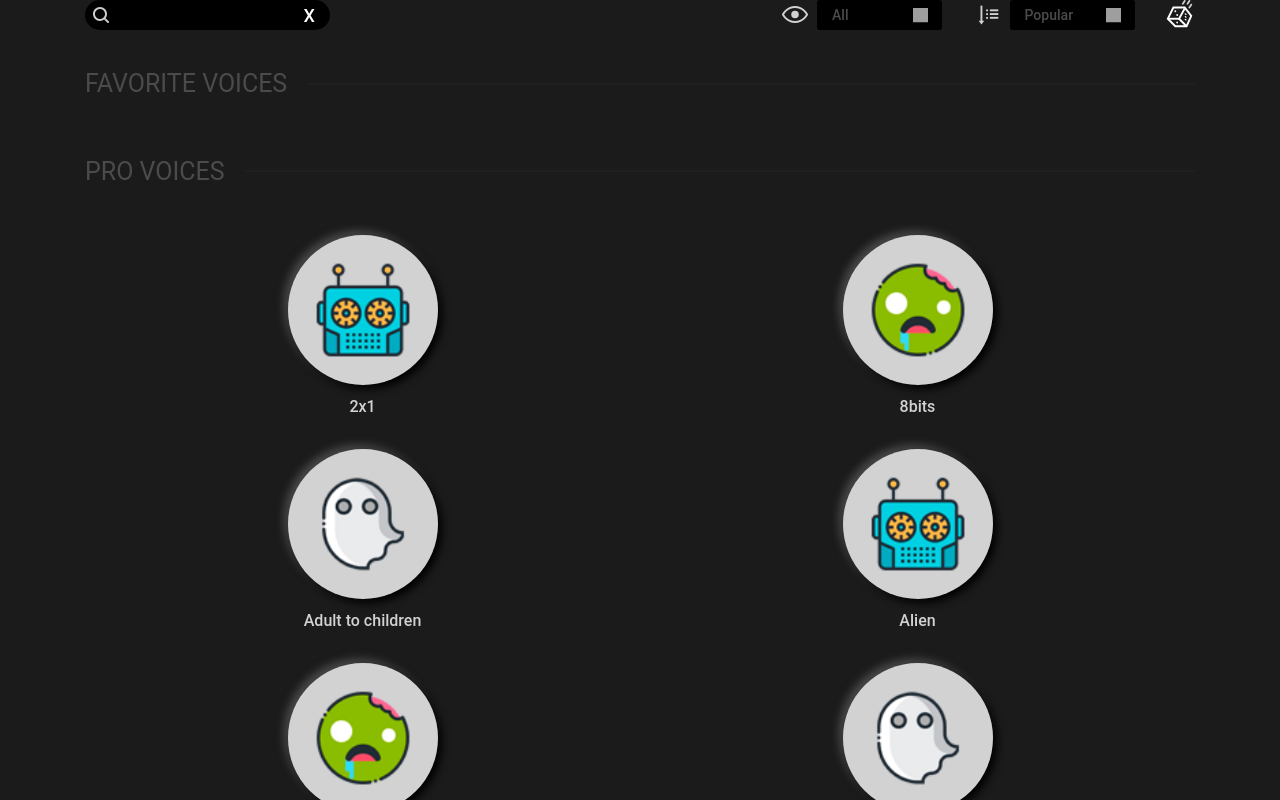
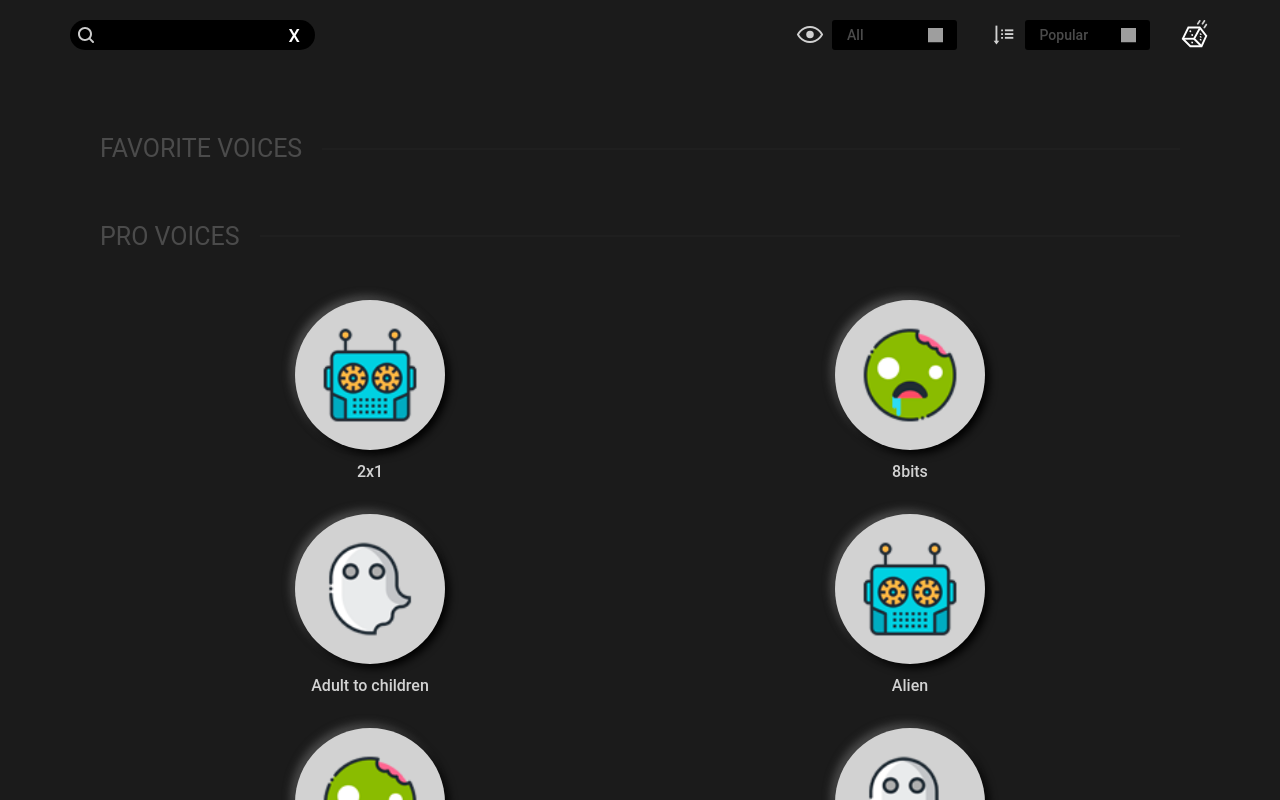
Before and after one commit to dayarel/voicemod-vue, a Vue app: page / in a window 1280 px wide. Shown: the top 800 px of the page. Built offline with nearby package versions, Linux system fonts and the light colour scheme; grey boxes are pictures that could not be loaded.

Commit message:
Arreglado ancho de pagina y layout

```diff
--- a/src/App.vue
+++ b/src/App.vue
@@ -1,8 +1,10 @@
 <template>
   <div id="app">
     <Header />
-    <Favoritos titulo="FAVORITE VOICES" />
-    <Voces titulo="PRO VOICES" />
+    <main>
+      <Favoritos titulo="FAVORITE VOICES" />
+      <Voces titulo="PRO VOICES" />
+    </main>
   </div>
 </template>
 
@@ -44,10 +46,8 @@ export default {
 
 <style lang="scss">
 #app {
-  margin-top: 20px;
-  padding: 0 15px;
-  margin: 0 auto;
-  width: 100%;
+  margin: 20px auto 0;
+  width: 90%;
   max-width: 1140px;
 }
 </style>
```
